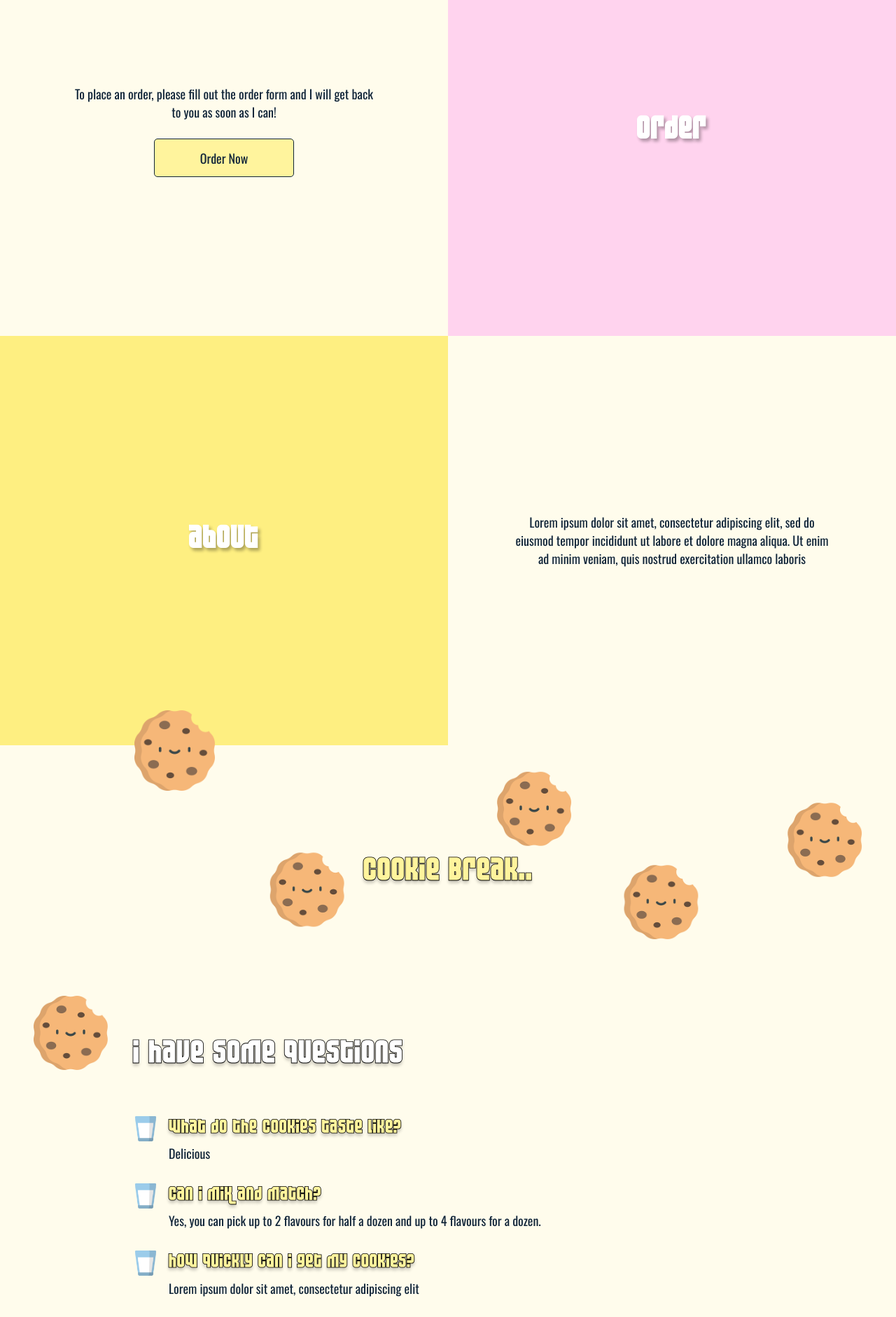
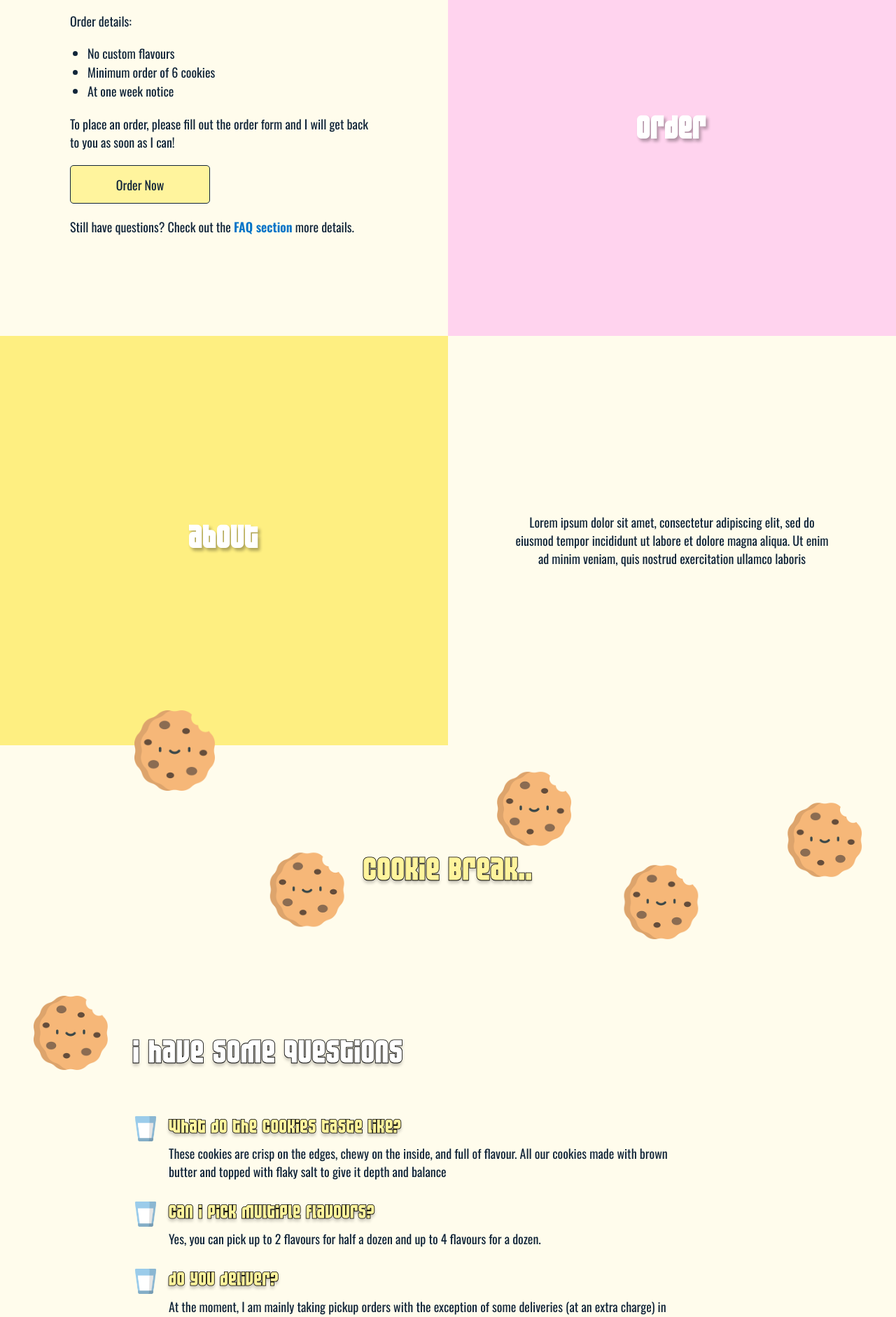
Before and after one commit to soniaarl/baking-it-right, a Vue app: page / in a window 1280 px wide. Shown: the part 2060-3942 px from the top of the page at 70% size. Built offline with nearby package versions, Linux system fonts and the light colour scheme.

Commit message:
final styles + copy

```diff
--- a/src/App.vue
+++ b/src/App.vue
@@ -17,7 +17,9 @@
     <footer class="wrap">
       <div class="socials">
         <img class="instagram" src="/icon-images/instagram.png" alt="Instagram Logo" />
-        <a href="https://www.instagram.com/bakingitright.yvr/">@bakingitirght.yvr</a>
+        <a class="instagram-link" href="https://www.instagram.com/bakingitright.yvr/"
+          >@bakingitirght.yvr</a
+        >
       </div>
     </footer>
   </div>
@@ -57,6 +59,12 @@ section.faq {
   width: 48px;
   height: 48px;
 }
+a.instagram-link {
+  transition: ease 0.2s;
+}
+a.instagram-link:hover {
+  text-shadow: 0px 4px 4px #00000035;
+}
 
 .socials {
   display: flex;
--- a/src/assets/main.css
+++ b/src/assets/main.css
@@ -65,6 +65,16 @@ a {
   text-decoration: none;
 }
 
+a.link {
+  color: #0074c7;
+  font-weight: 600;
+  transition: ease 0.2s;
+}
+
+a.link:hover {
+  color: #004374;
+}
+
 span.luckiest {
   font-family: 'Luckiest Guy', sans-serif;
 }
--- a/src/components/parts/OrderButton.vue
+++ b/src/components/parts/OrderButton.vue
@@ -5,20 +5,20 @@
 </template>
 
 <style scoped>
-div {
+a {
+  display: block;
   background-color: #fff49d;
   width: 200px;
   height: 55px;
   text-align: center;
-  position: relative;
   border-radius: 5px;
   border: 1px solid #112539;
+  line-height: 55px;
+  transition: ease 0.2s;
 }
 
-a {
-  position: absolute;
-  top: 50%;
-  left: 50%;
-  transform: translate(-50%, -50%);
+a:hover {
+  box-shadow: 2px 3px 3px #00000035;
+  transform: scale(1.005);
 }
 </style>
--- a/src/components/sections/FaqSection.vue
+++ b/src/components/sections/FaqSection.vue
@@ -12,25 +12,24 @@ import QuestionCard from '../parts/QuestionCard.vue'
 const questions = [
   {
     question: 'What do the cookies taste like?',
-    answer: 'Delicious',
+    answer:
+      'These cookies are crisp on the edges, chewy on the inside, and full of flavour. All our cookies made with brown butter and topped with flaky salt to give it depth and balance',
   },
   {
-    question: 'Can I mix and match?',
+    question: 'Can I pick multiple flavours?',
     answer: 'Yes, you can pick up to 2 flavours for half a dozen and up to 4 flavours for a dozen.',
   },
 
   {
-    question: 'how quickly can i get my cookies?',
-    answer: 'Lorem ipsum dolor sit amet, consectetur adipiscing elit',
+    question: 'do you deliver?',
+    answer:
+      'At the moment, I am mainly taking pickup orders with the exception of some deliveries (at an extra charge) in Burnaby and Richmond. However, delivery is not guaranteed and will have to be discussed/coordinated during the ordering process.',
   },
-  {
-    question: 'do you take custom orders?',
-    answer: 'Lorem ipsum dolor sit amet, consectetur adipiscing elit',
-  },
+
   {
     question: 'what if i have allergies?',
     answer:
-      'Lorem ipsum dolor sit amet, consectetur adipiscing elit, sed do eiusmod tempor incididunt ut labore et dolore magna aliqua. Ut enim ad minim veniam, quis nostrud exercitation ullamco laboris nisi ut aliquip ex ea commodo consequat. Duis aute irure dolor in reprehenderit in voluptate velit',
+      'Unfortunately, I cannot accommodate dietary restrictions nor guarantee that my cookies are allergen free. Here are the base ingredients: flour, brown sugar, white sugar, butter, eggs, milk, salt, baking powder, and baking soda.',
   },
 ]
 </script>
--- a/src/components/sections/OrderSection.vue
+++ b/src/components/sections/OrderSection.vue
@@ -2,11 +2,24 @@
   <div class="container">
     <SectionTitle class="SectionTitle" title="order" colour="pink" />
     <div class="content wrap">
+      <p>Order details:</p>
+      <ul>
+        <li>No custom flavours</li>
+        <li>Minimum order of 6 cookies</li>
+        <li>At one week notice</li>
+      </ul>
+
       <p>
         To place an order, please fill out the order form and I will get back to you as soon as I
         can!
       </p>
+
       <OrderButton class="OrderButton" />
+
+      <p>
+        Still have questions? Check out the <a href="#faq" class="link">FAQ section</a> more
+        details.
+      </p>
     </div>
   </div>
 </template>
@@ -18,15 +31,25 @@ import OrderButton from '../parts/OrderButton.vue'
 
 <style scoped>
 .content {
-  text-align: center;
+  /* text-align: center; */
 }
 
 p {
-  margin-bottom: 25px;
+  margin-bottom: 20px;
 }
 
-.OrderButton {
-  margin: auto;
+ul {
+  margin-bottom: 20px;
+  padding-left: 25px;
+  list-style: inherit;
+}
+
+li {
+  line-height: 1.5em;
+}
+
+.OrderButton:deep(a) {
+  margin-bottom: 20px;
 }
 
 @media (min-width: 1000px) {
--- a/src/components/sections/ReadySection.vue
+++ b/src/components/sections/ReadySection.vue
@@ -1,7 +1,10 @@
 <template>
   <div class="wrap">
     <h2 class="shadow">Ready to order?</h2>
-    <p>Please fill out the order form and I will get back to you as soon as I can!</p>
+    <p>
+      If you have more questions or would like to place an order, please fill out the order form and
+      I will get back to you as soon as I can!
+    </p>
     <OrderButton />
   </div>
 </template>
@@ -17,6 +20,7 @@ h2 {
 }
 p {
   margin: 5px 0 25px 0;
+  max-width: 700px;
 }
 
 .wrap {
```
